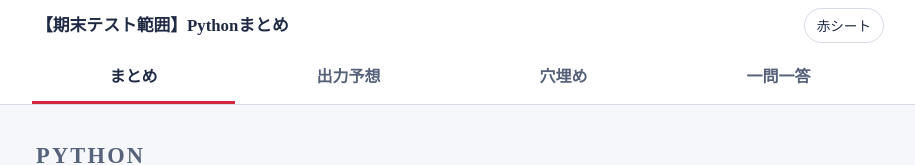
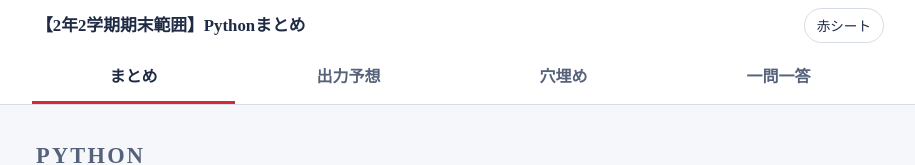
Before and after one commit to youki29/python-matome, a plain HTML site: page index.html in a window 1280 px wide. Shown: the top 165 px of the page, without its empty margins (180-1095 px from the left). Drawn offline with Linux system fonts and the light colour scheme; a web font is replaced by a local one.

Commit message:
サイト名を【2年2学期期末範囲】に変更
Co-Authored-By: Claude Opus 5.5 <noreply@anthropic.com>

```diff
--- a/index.html
+++ b/index.html
@@ -3,7 +3,7 @@
 <head>
 <meta charset="UTF-8">
 <meta name="viewport" content="width=device-width, initial-scale=1, viewport-fit=cover">
-<title>【期末テスト範囲】Pythonまとめ｜配列・二重ループ・関数</title>
+<title>【2年2学期期末範囲】Pythonまとめ｜配列・二重ループ・関数</title>
 <link rel="preconnect" href="https://fonts.googleapis.com">
 <link rel="preconnect" href="https://fonts.gstatic.com" crossorigin>
 <link href="https://fonts.googleapis.com/css2?family=Zen+Kaku+Gothic+New:wght@400;500;700&family=Zen+Old+Mincho:wght@700;900&display=swap" rel="stylesheet">
@@ -144,7 +144,7 @@ code{font-family:ui-monospace,Menlo,Consolas,monospace;font-size:.92em;backgroun
 <body>
 <header class="top">
   <div class="bar">
-    <span class="brand">【期末テスト範囲】Pythonまとめ</span>
+    <span class="brand">【2年2学期期末範囲】Pythonまとめ</span>
     <button class="iconbtn sheetbtn" id="sheetBtn" aria-pressed="false" title="重要語句を赤シートで隠す">赤シート</button>
   </div>
   <nav class="tabs" aria-label="ページ切り替え">
```
